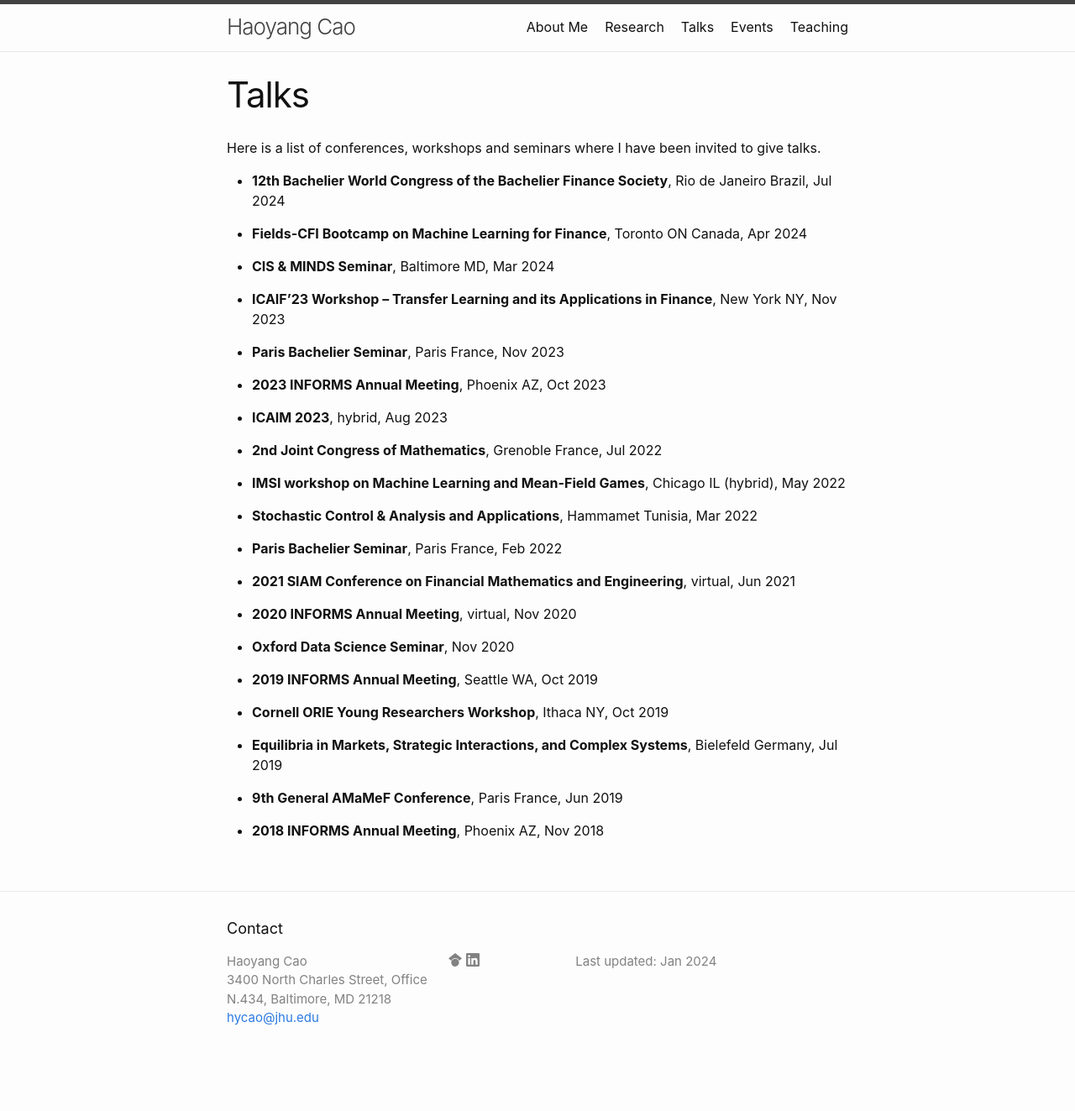
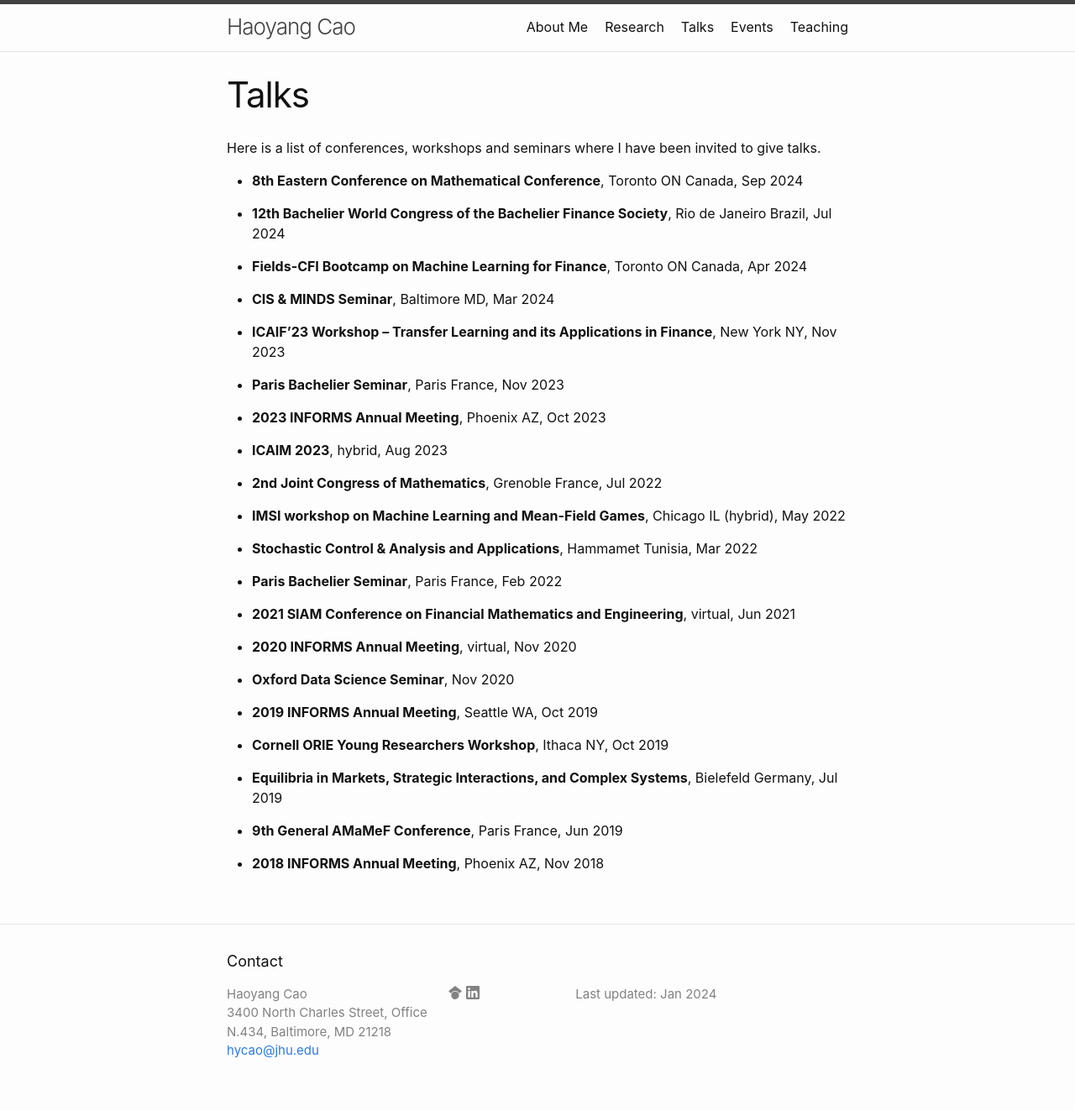
Before and after one commit to Haoyang-Cao/Haoyang-Cao.github.io, a Jekyll site: the page built from docs/j02_talks.markdown, in a window 1280 px wide. Shown: the whole page at 84% size. Built offline with Jekyll 4.4.1, drawn with Linux system fonts in a browser that asks for light colours; before the commit the page ends 1284 px from its top, so only the background shows below that.

Commit message:
Update j02_talks.markdown
updated invited talk

```diff
--- a/docs/j02_talks.markdown
+++ b/docs/j02_talks.markdown
@@ -5,6 +5,8 @@ permalink: /talks/
 ---
 
 Here is a list of conferences, workshops and seminars where I have been invited to give talks.
+
+- **8th Eastern Conference on Mathematical Conference**, Toronto ON Canada, Sep 2024
 
 - **12th Bachelier World Congress of the Bachelier Finance Society**, Rio de Janeiro Brazil, Jul 2024
 
```
